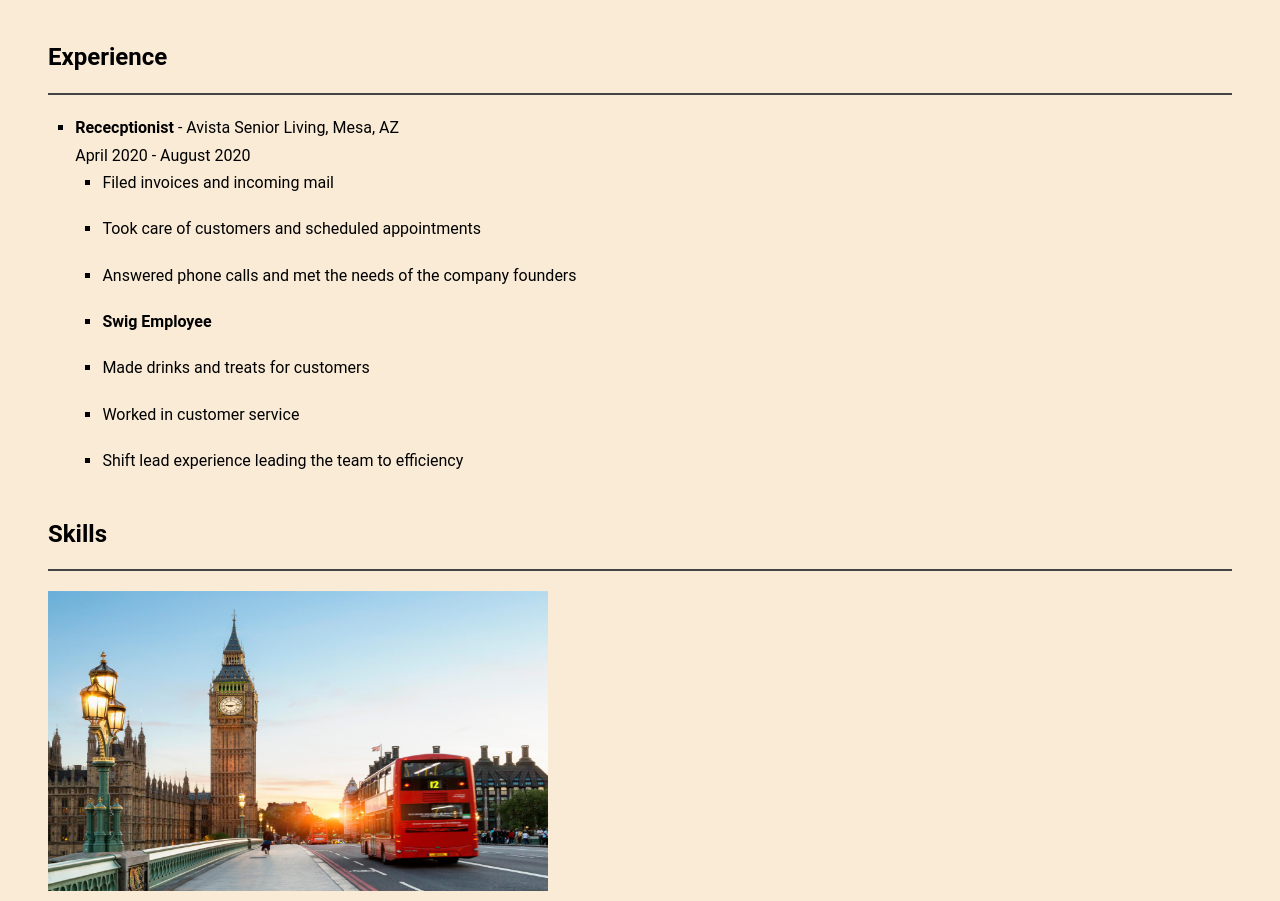
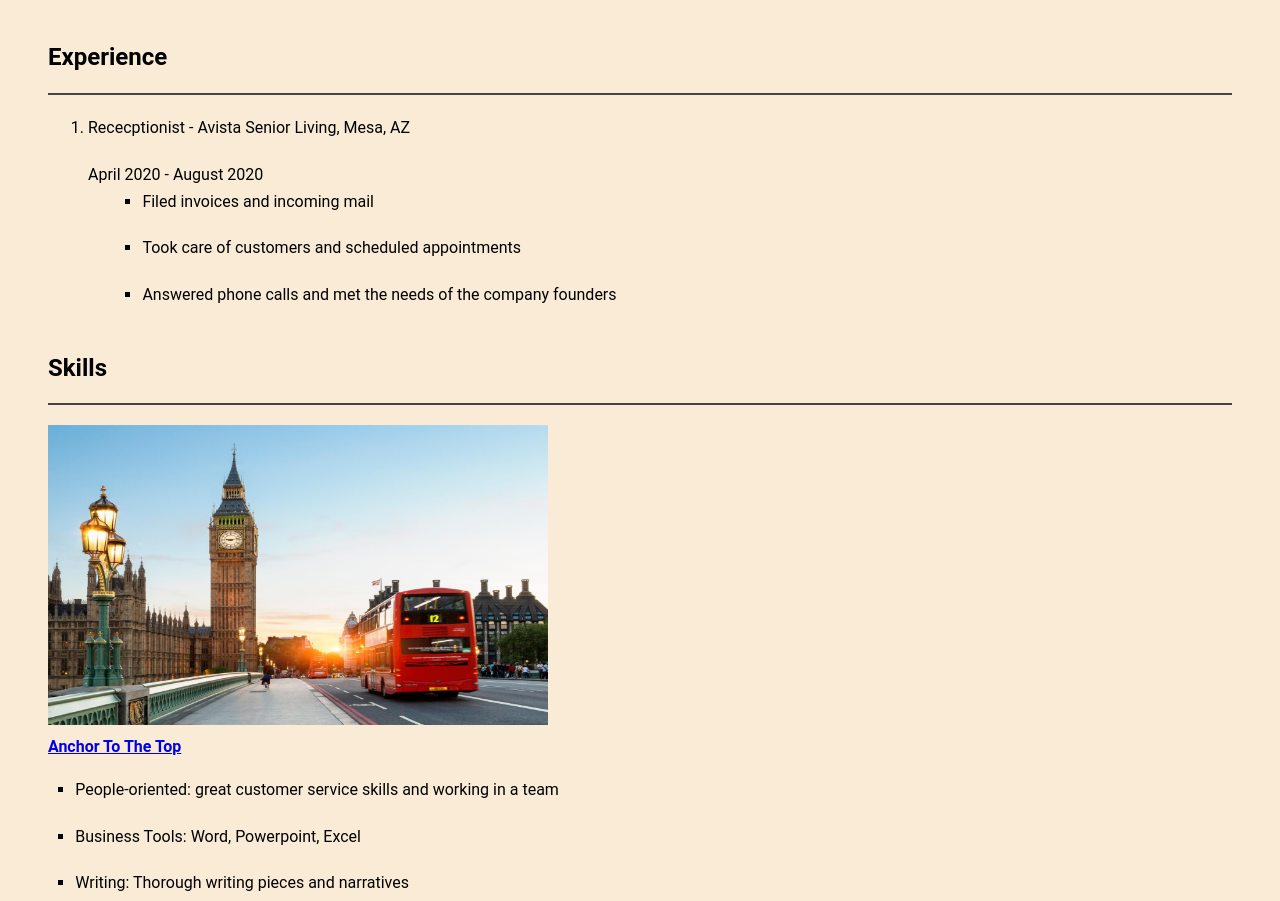
Before and after one commit to kamaewoolley/informationsystems201, a plain HTML site: page about.html in a window 1280 px wide. Shown: the part 1005-1906 px from the top of the page. Drawn offline with Linux system fonts and the light colour scheme.

Commit message:
Add files via upload

```diff
--- a/about.html
+++ b/about.html
@@ -32,22 +32,18 @@
 
 <section>
     <h2>Experience</h2>
-    <ul>
-        <li>
-            <strong>Rececptionist</strong> - Avista Senior Living, Mesa, AZ<br>
+    <ol>
+        <li>Rececptionist - Avista Senior Living, Mesa, AZ</li>
             April 2020 - August 2020
+        <ul>
             <ul>
                 <li>Filed invoices and incoming mail</li>
                 <li>Took care of customers and scheduled appointments</li>
                 <li>Answered phone calls and met the needs of the company founders</li>
-                <li>
-            <strong>Swig Employee</strong>
-                <li>Made drinks and treats for customers</li>
-                <li>Worked in customer service </li>
-                <li>Shift lead experience leading the team to efficiency</li>
             </ul>
-        </li>
     </ul>
+</ol>
+
 </section>
 
 <section>
```
